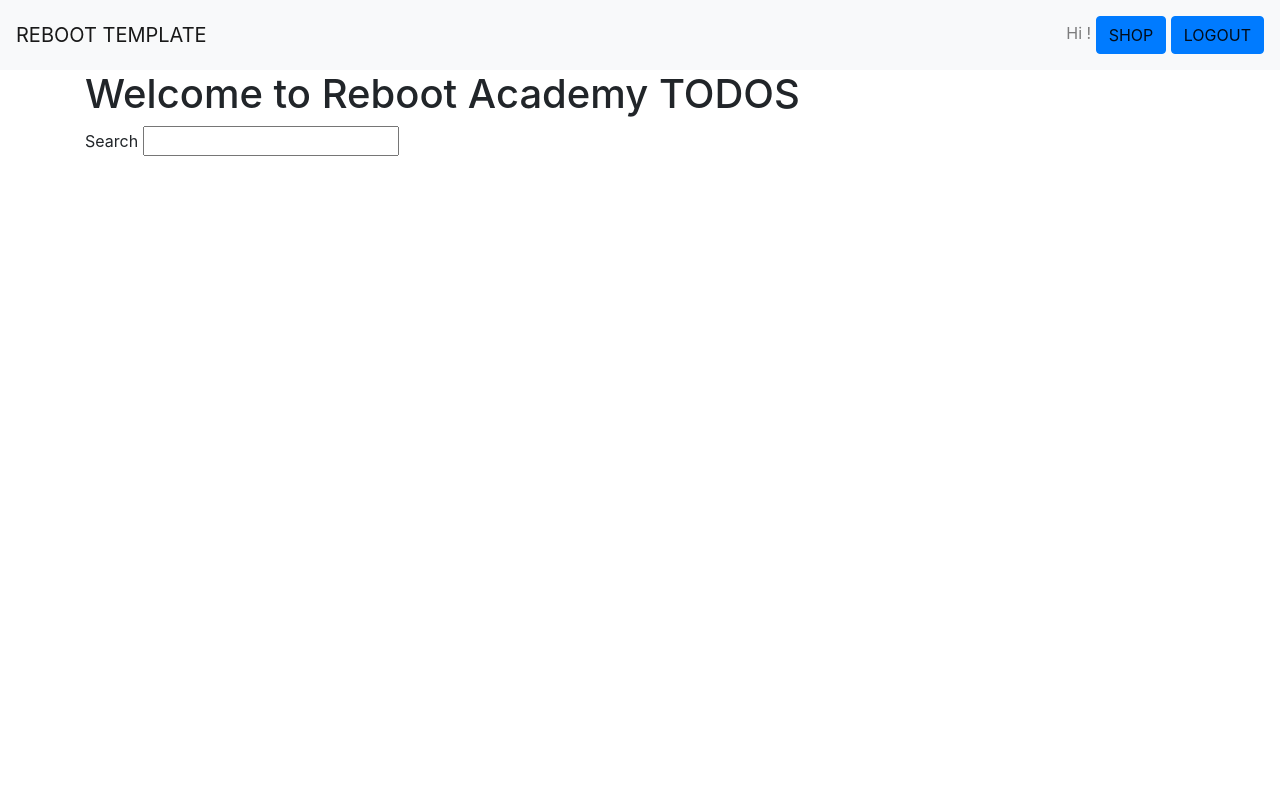
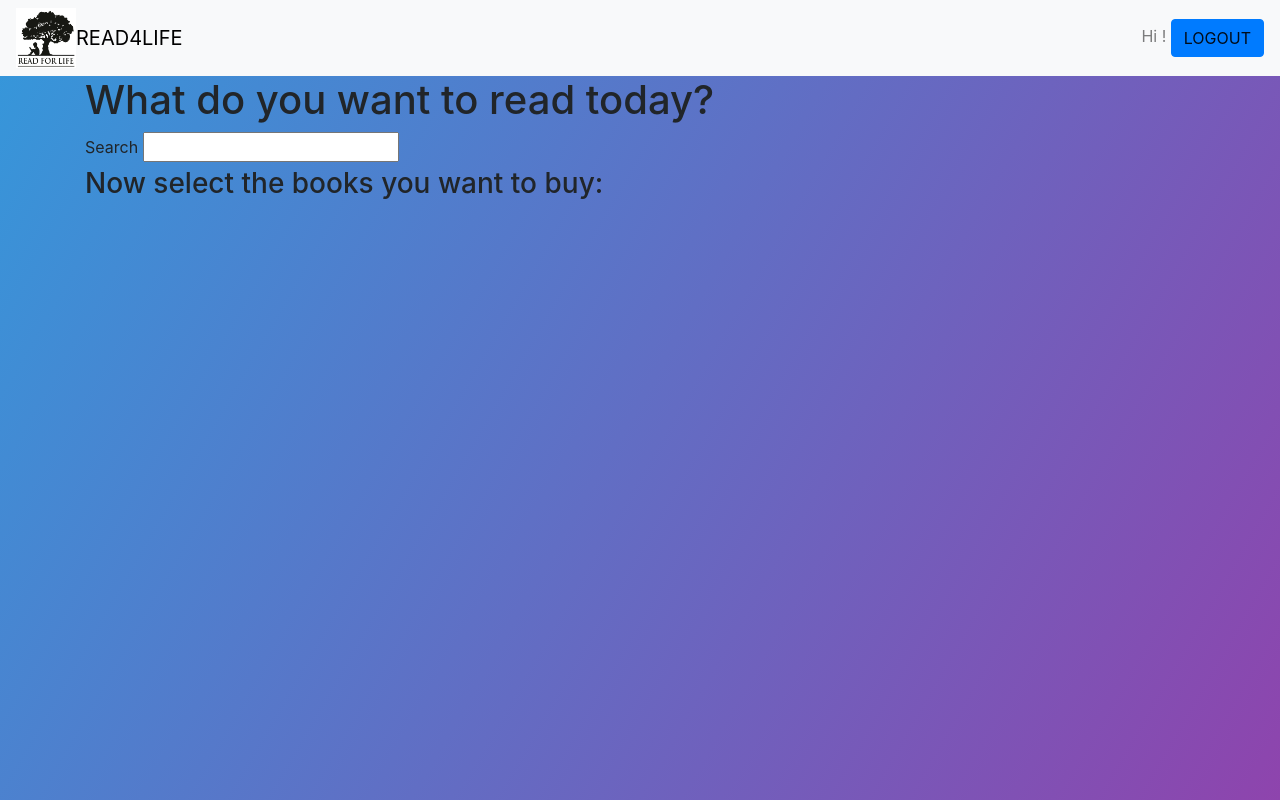
Before and after one commit to adrianrdguez/Proyecto-X, a plain HTML site: page public/library.html in a window 1280 px wide. Drawn offline with nearby package versions, Linux system fonts and the light colour scheme; no server answers.

Commit message:
CSS done

```diff
--- a/public/library.html
+++ b/public/library.html
@@ -4,13 +4,14 @@
   <meta charset="UTF-8">
   <meta name="viewport" content="width=device-width, initial-scale=1.0">
   <meta http-equiv="X-UA-Compatible" content="ie=edge">
-  <title>Reboot API Front</title>
+  <title>READ4LIFE</title>
   <link rel="stylesheet" href="https://stackpath.bootstrapcdn.com/bootstrap/4.4.1/css/bootstrap.min.css" integrity="sha384-Vkoo8x4CGsO3+Hhxv8T/Q5PaXtkKtu6ug5TOeNV6gBiFeWPGFN9MuhOf23Q9Ifjh" crossorigin="anonymous">
-  <link rel="stylesheet" href="styles/styles.css">
+  <link rel="stylesheet" href="styles/styleLibrary.css">
 </head>
 <body>
   <nav class="navbar navbar-expand-lg navbar-light bg-light">
-    <a class="navbar-brand" href="#">REBOOT TEMPLATE</a>
+    <img src="images/READFORLIFE-tree.jpg" height="60px" width="60px">
+    <button class="btnes btn1" type="button" id="read4">READ4LIFE</button>
     <button class="navbar-toggler" type="button" data-toggle="collapse" data-target="#navbarSupportedContent" aria-controls="navbarSupportedContent" aria-expanded="false" aria-label="Toggle navigation">
       <span class="navbar-toggler-icon"></span>
     </button>
@@ -20,7 +21,6 @@
       </ul>
       <span class="navbar-text">
         Hi <span id="username"></span>!
-        <a class="btn btn-primary" id="shop">SHOP</a>
         <a class="btn btn-primary" id="logout">LOGOUT</a>
       </span>
     </div>
@@ -29,9 +29,10 @@
   <div class="container">
     <div class="row">
       <div class="col-12">
-        <h1>Welcome to Reboot Academy TODOS</h1>
+        <h1>What do you want to read today?</h1>
         <label for="searchBook">Search</label>
         <input type="text" name="searchBook" id="searchBook">
+        <h3>Now select the books you want to buy:</h3>
         <ul id="eBooksUL">
         </ul>
       </div>
--- a/public/scripts/auth.js
+++ b/public/scripts/auth.js
@@ -3,6 +3,8 @@ const api = axios.create({
   baseURL: 'api/',
   timeout: 1000
 })
+
+
 
 document.getElementById('btn-signup').addEventListener('click', (event) => {
   const newUser = {
--- a/public/scripts/collection.js
+++ b/public/scripts/collection.js
@@ -2,6 +2,10 @@
   const api = axios.create({
     baseURL: 'api/',
     timeout: 1000
+  })
+
+  document.getElementById('read4').addEventListener('click', () => {
+    location.assign('inicio.html')
   })
   document.getElementById('logout').addEventListener('click', () => {
     localStorage.clear()
--- a/public/scripts/inicio.js
+++ b/public/scripts/inicio.js
@@ -20,6 +20,10 @@
   })
   document.getElementById('collection').addEventListener('click', () => {
     location.assign('collection.html')
+  })
+
+  document.getElementById('read4').addEventListener('click', () => {
+    location.assign('inicio.html')
   })
 
   /*document.getElementById('newTodo').addEventListener('keydown', (e) => {
--- a/public/scripts/library.js
+++ b/public/scripts/library.js
@@ -4,13 +4,22 @@
     timeout: 1000
   })
 
+  document.getElementById('logout').addEventListener('click', () => {
+    localStorage.clear()
+    location.assign('index.html')
+  })
+  document.getElementById('read4').addEventListener('click', () => {
+    location.assign('inicio.html')
+  })
+
+
   /*if (localStorage.getItem('token')) {
     document.getElementById('username').innerText = localStorage.getItem('email')
   } else {
     location.href = 'auth.html'
   }*/
-
-  api.get('eBooks')
+  api.g
+  et('eBooks')
     .then(response => {
       response.data.forEach(elem => {
         showEBook(elem)
@@ -26,11 +35,6 @@
     })
     .catch(err => console.log(err))*/
   const userId = localStorage.getItem('userId')
-
-  document.getElementById('logout').addEventListener('click', () => {
-    localStorage.clear()
-    location.assign('index.html')
-  })
 
   function showEBook(eBook) {
     const myBookList = document.getElementById('libros') // falta id
--- /dev/null
+++ b/public/styles/styleAuth.css
@@ -0,0 +1,16 @@
+body{
+    min-height: 100vh;
+    background-image: linear-gradient(120deg,#3498db,#8e44ad);
+  }
+
+.tab-content{
+    width: 360px;
+    background: #f1f1f1;
+    height: 450px;
+    padding: 80px 40px;
+    border-radius: 10px;
+    position: absolute;
+    left: 50%;
+    top: 50%;
+    transform: translate(-50%,3%);
+}
--- /dev/null
+++ b/public/styles/styleCollection.css
@@ -0,0 +1,13 @@
+body{
+    min-height: 100vh;
+    background-image: linear-gradient(120deg,#3498db,#8e44ad);
+  }
+
+ #read4 {
+    border: none;
+    background-color: inherit;
+    padding: 10px 0px;
+    font-size: 20px;
+    cursor: pointer;
+    display: inline-block;
+  }
--- /dev/null
+++ b/public/styles/styleIndex.css
@@ -0,0 +1,8 @@
+body{
+    min-height: 100vh;
+    background-image: linear-gradient(120deg,#3498db,#8e44ad);
+  }
+
+.container{
+
+}
--- /dev/null
+++ b/public/styles/styleInicio.css
@@ -0,0 +1,47 @@
+body {
+  min-height: 100vh;
+  background-image: linear-gradient(120deg, #3498db, #8e44ad);
+}
+
+.btncontainer {
+  position: absolute;
+  left: 50%;
+  top: 50%;
+  transform: translate(-50%, -50%);
+  text-align: center;
+}
+
+.btnes {
+  border: none;
+  margin: 20px;
+  padding: 24px;
+  width: 220px;
+  font-family: "montserrat", sans-serif;
+  text-transform: uppercase;
+  border-radius: 6px;
+  cursor: pointer;
+  color: #fff;
+  background-size: 200%;
+  transition: 0.6s;
+}
+
+.btn1 {
+  background-image: linear-gradient(to left, #FFC312, #EE5A24, #FFC312);
+}
+
+.btn2 {
+  background-image: linear-gradient(to left, rgb(20, 160, 241), rgb(41, 206, 77), rgb(7, 151, 207));
+}
+
+.btnes:hover {
+  background-position: right;
+}
+
+#read4 {
+  border: none;
+  background-color: inherit;
+  padding: 10px 0px;
+  font-size: 20px;
+  cursor: pointer;
+  display: inline-block;
+}
--- /dev/null
+++ b/public/styles/styleLibrary.css
@@ -0,0 +1,12 @@
+body{
+    min-height: 100vh;
+    background-image: linear-gradient(120deg,#3498db,#8e44ad);
+  }
+#read4 {
+  border: none;
+  background-color: inherit;
+  padding: 10px 0px;
+  font-size: 20px;
+  cursor: pointer;
+  display: inline-block;
+}
--- a/public/styles/styles.css
+++ /dev/null
@@ -1,33 +0,0 @@
-.btncontainer{
-    position: absolute;
-    left: 50%;
-    top: 50%;
-    transform: translate(-50%,-50%);
-    text-align: center;
-  }
-
-.btnes{
-    border: none;
-    margin: 20px;
-    padding: 24px;
-    width: 220px;
-    font-family: "montserrat",sans-serif;
-    text-transform: uppercase;
-    border-radius: 6px;
-    cursor: pointer;
-    color: #fff;
-    background-size: 200%;
-    transition: 0.6s;
-}
-
-.btn1{
-    background-image: linear-gradient(to left,#FFC312,#EE5A24,#FFC312);
-}
-
-.btn2{
-    background-image: linear-gradient(to left,rgb(20, 160, 241),rgb(41, 206, 77),rgb(7, 151, 207));
-}
-
-.btnes:hover{
-    background-position: right;
-  }
```
Also changed, not shown: public/auth.html (+6 -5 lines), public/collection.html (+4 -3 lines), public/index.html (+6 -5 lines), public/inicio.html (+4 -3 lines), api/models/author.model.js (line endings or trailing spaces), public/images/READFORLIFE-tree.jpg (added).
